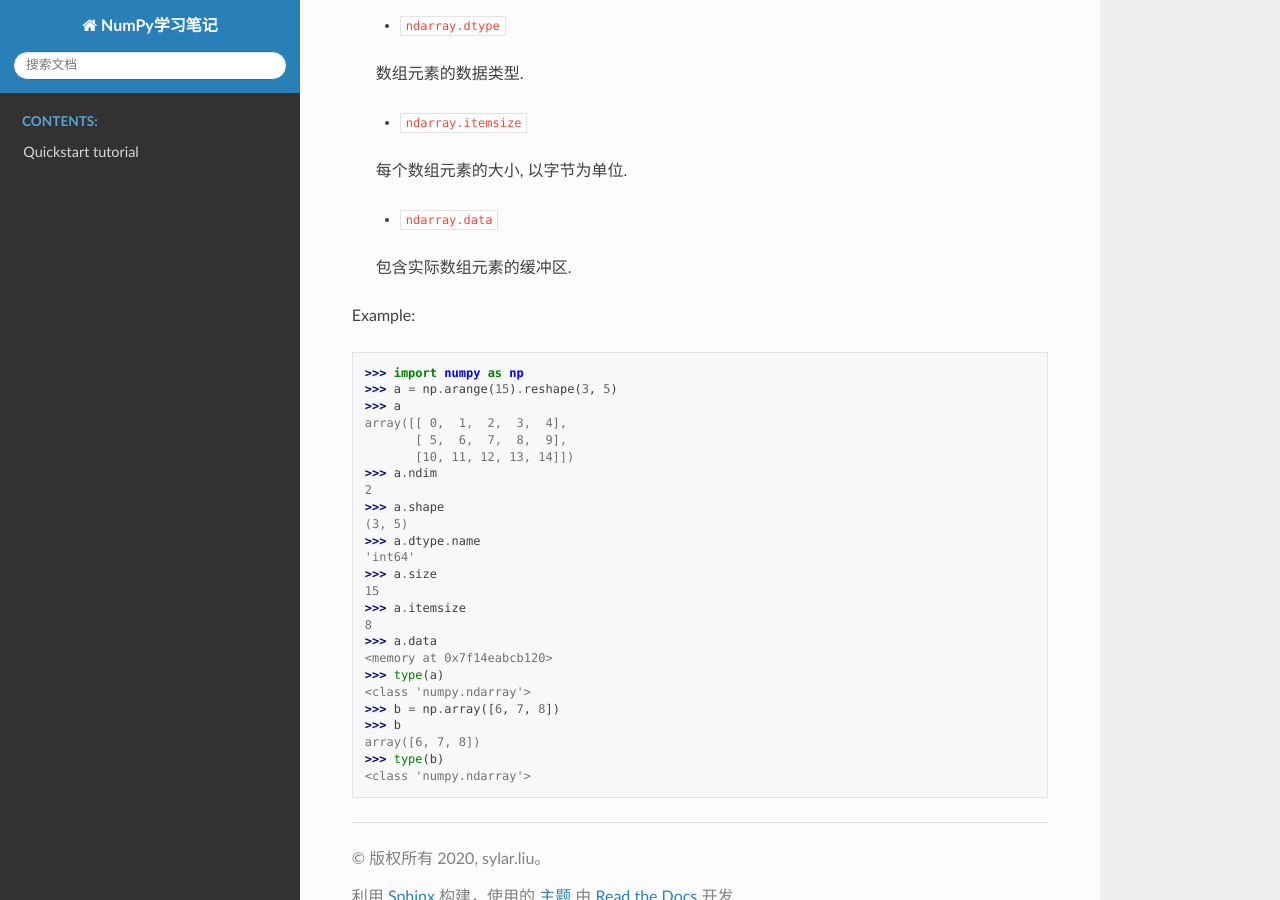
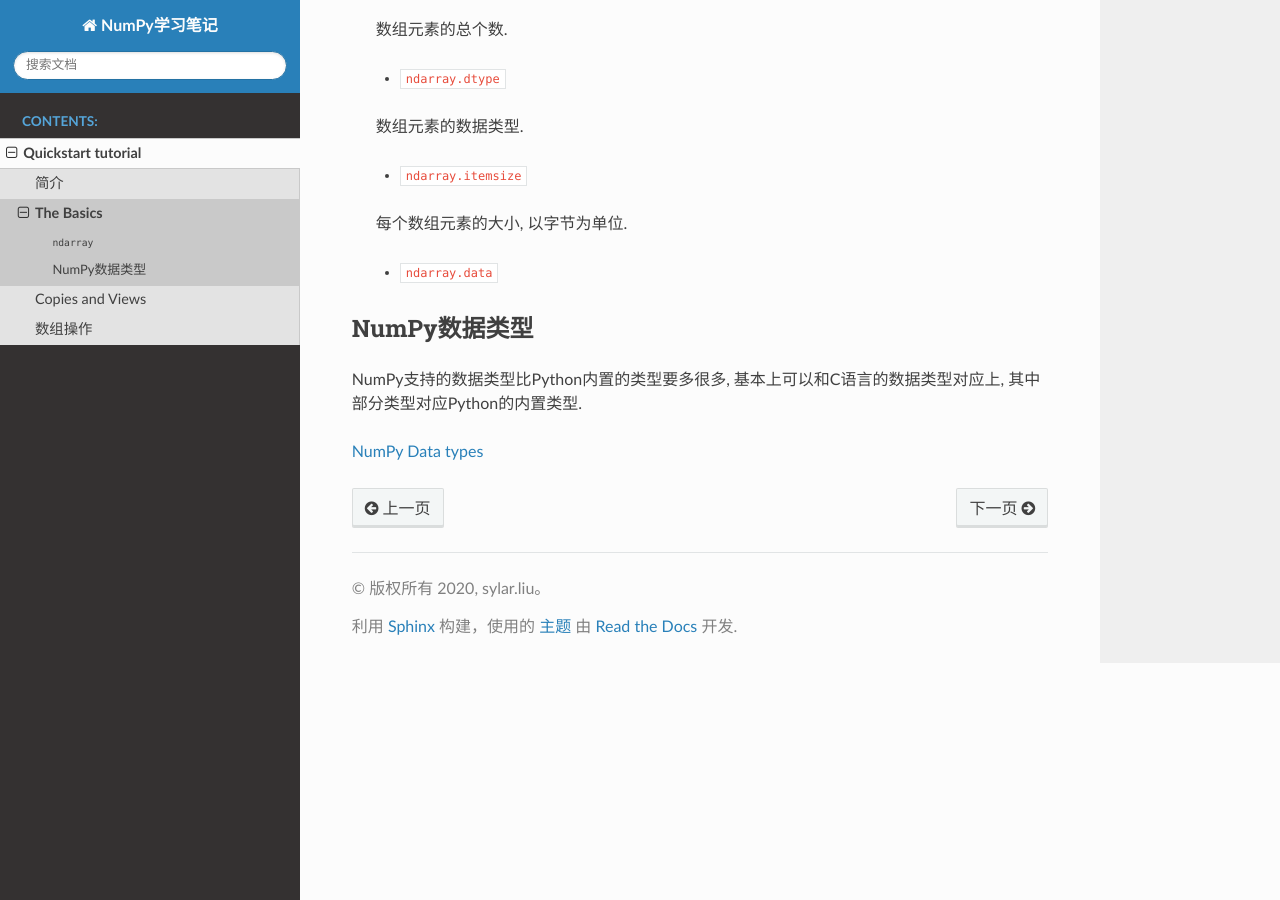
Before and after one commit to My-LearningNotes/NumPy, a Sphinx documentation site: the page built from source/tutorial/basics.rst, in a window 1280 px wide and 900 px high, scrolled down 899 px. Built offline with Sphinx 7.4.7 and the Read the Docs theme 2.0.0, drawn with Linux system fonts in a browser that asks for light colours; some of the changed text lies outside the part shown.

Commit message:
增加关于NumPy基础 --- ndarray的简介

```diff
--- a/source/tutorial/basics/ndarray.rst
+++ b/source/tutorial/basics.rst
@@ -1,5 +1,8 @@
-NumPy ndarray对象
-=================
+The Basics
+==========
+
+``ndarray``
+-----------
 
 NumPy的核心是N维数组对象\ ``ndarray``\ , 它是一系列相同类型数据的集合.
 
@@ -47,35 +50,10 @@
 
     * ``ndarray.data``
 
-    包含实际数组元素的缓冲区.
 
+NumPy数据类型
+-------------
 
-Example:
+NumPy支持的数据类型比Python内置的类型要多很多, 基本上可以和C语言的数据类型对应上, 其中部分类型对应Python的内置类型.
 
-.. code-block:: python
-
-    >>> import numpy as np
-    >>> a = np.arange(15).reshape(3, 5)
-    >>> a
-    array([[ 0,  1,  2,  3,  4],
-           [ 5,  6,  7,  8,  9],
-           [10, 11, 12, 13, 14]])
-    >>> a.ndim
-    2
-    >>> a.shape
-    (3, 5)
-    >>> a.dtype.name
-    'int64'
-    >>> a.size
-    15
-    >>> a.itemsize
-    8
-    >>> a.data
-    <memory at 0x7f14eabcb120>
-    >>> type(a)
-    <class 'numpy.ndarray'>
-    >>> b = np.array([6, 7, 8])
-    >>> b
-    array([6, 7, 8])
-    >>> type(b)
-    <class 'numpy.ndarray'>
+`NumPy Data types <https://numpy.org/doc/1.19/user/basics.types.html>`_
--- a/source/tutorial/index.rst
+++ b/source/tutorial/index.rst
@@ -5,5 +5,6 @@
     :maxdepth: 1
 
     intro
+    basics
     copies_and_views
     manipulations
```
Also changed, not shown: source/tutorial/basics/array_creation.rst (deleted, +0 -157 lines), source/tutorial/basics/data_type.rst (deleted, +0 -44 lines), source/tutorial/basics/index.rst (deleted, +0 -12 lines), source/tutorial/basics/indexing_slicing_iterating.rst (deleted, +0 -157 lines), source/tutorial/basics/install.rst (deleted, +0 -31 lines), source/tutorial/basics/intro.rst (deleted, +0 -36 lines).
